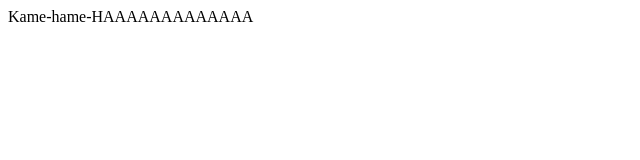
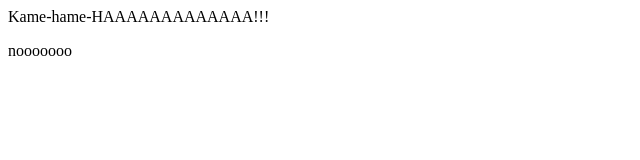
Before and after one commit to Rhooki/curso-git, a plain HTML site: page index.html in a window 1280 px wide. Shown: the full height of the page, 0-640 px from the left. Drawn offline with Linux system fonts and the light colour scheme.

Commit message:
novo paragrafo

```diff
--- a/index.html
+++ b/index.html
@@ -3,6 +3,7 @@
         <title>Oi, eu sou o Goku!!!</title>
     </head>
     <body>
-        <p> Kame-hame-HAAAAAAAAAAAAA </p>
+        <p> Kame-hame-HAAAAAAAAAAAAA!!! </p>
+        <p> nooooooo </p>
     </body>
 </html>
```
